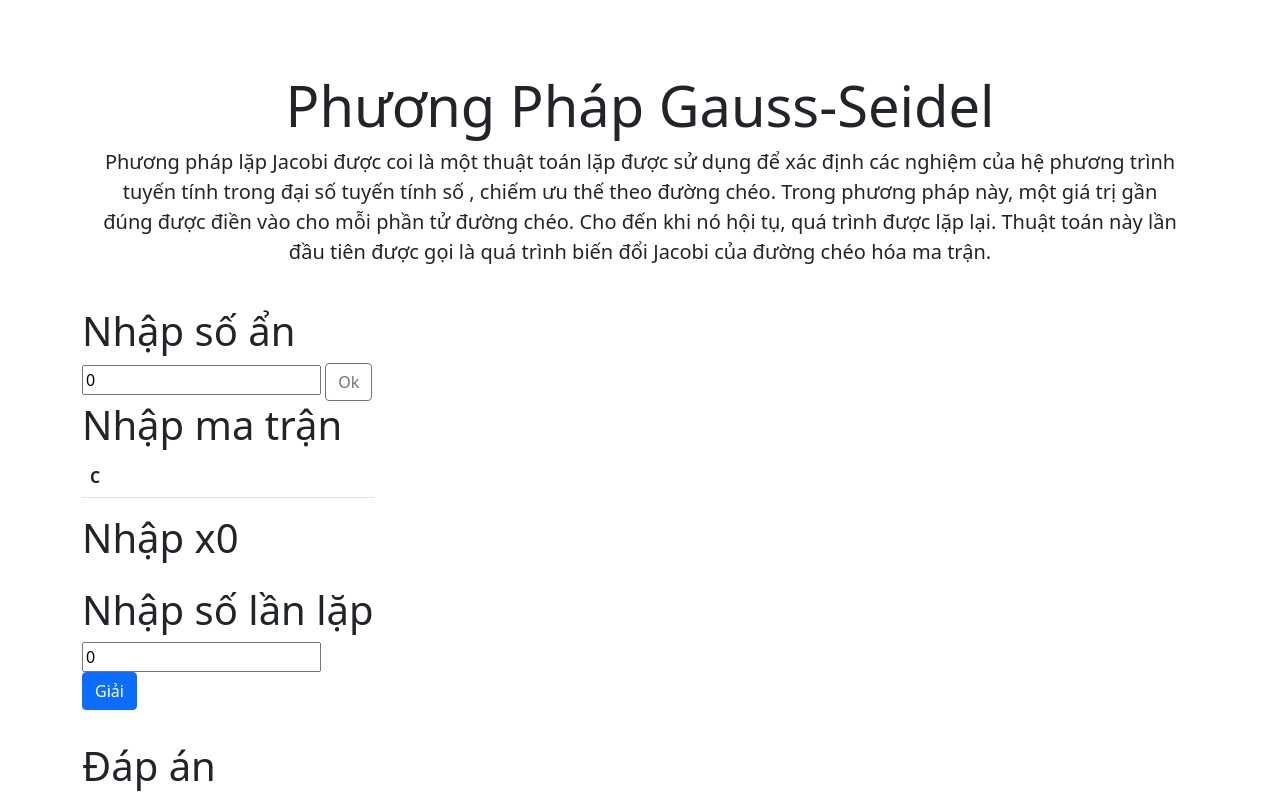
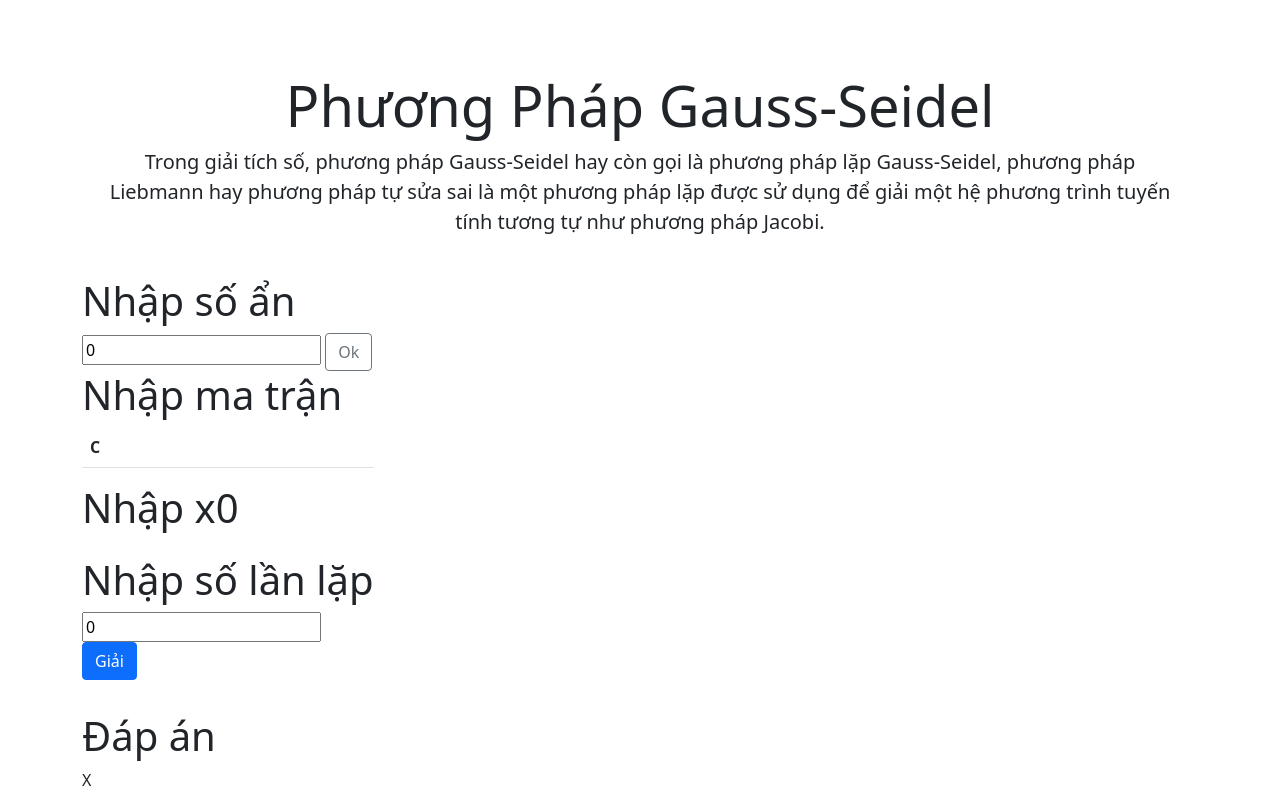
Before and after one commit to nhat05027/Phuong-Phap-Tinh-Webapp, a Flask app: page /gauss in a window 1280 px wide. Shown: the part 73-865 px from the top of the page. Run offline with Flask 2, Linux system fonts and the light colour scheme; lists and menus that the app fills with data are empty; some libraries are stand-ins or nearby versions.

Commit message:
Update gauss.html

```diff
--- a/templates/gauss.html
+++ b/templates/gauss.html
@@ -4,7 +4,7 @@
 
   <div class="px-3 py-3 pt-md-5 pb-md-4 mx-auto text-center">
       <h1 class="display-4">Phương Pháp Gauss-Seidel</h1>
-      <p class="lead">Phương pháp lặp Jacobi được coi là một thuật toán lặp được sử dụng để xác định các nghiệm của hệ phương trình tuyến tính trong đại số tuyến tính số , chiếm ưu thế theo đường chéo. Trong phương pháp này, một giá trị gần đúng được điền vào cho mỗi phần tử đường chéo. Cho đến khi nó hội tụ, quá trình được lặp lại. Thuật toán này lần đầu tiên được gọi là quá trình biến đổi Jacobi của đường chéo hóa ma trận.</p>
+      <p class="lead">Trong giải tích số, phương pháp Gauss-Seidel hay còn gọi là phương pháp lặp Gauss-Seidel, phương pháp Liebmann hay phương pháp tự sửa sai là một phương pháp lặp được sử dụng để giải một hệ phương trình tuyến tính tương tự như phương pháp Jacobi.</p>
   </div>
 
   <div class="input-group mb-3">
```
